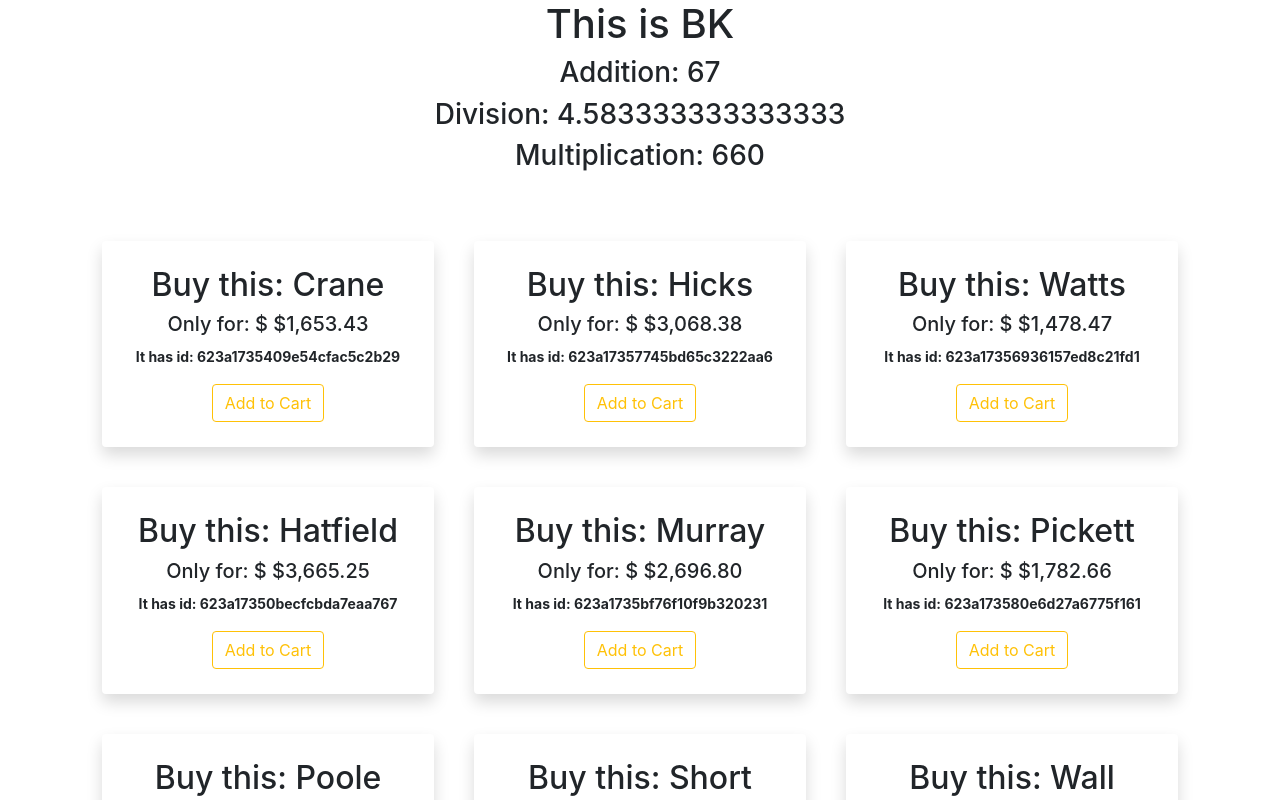
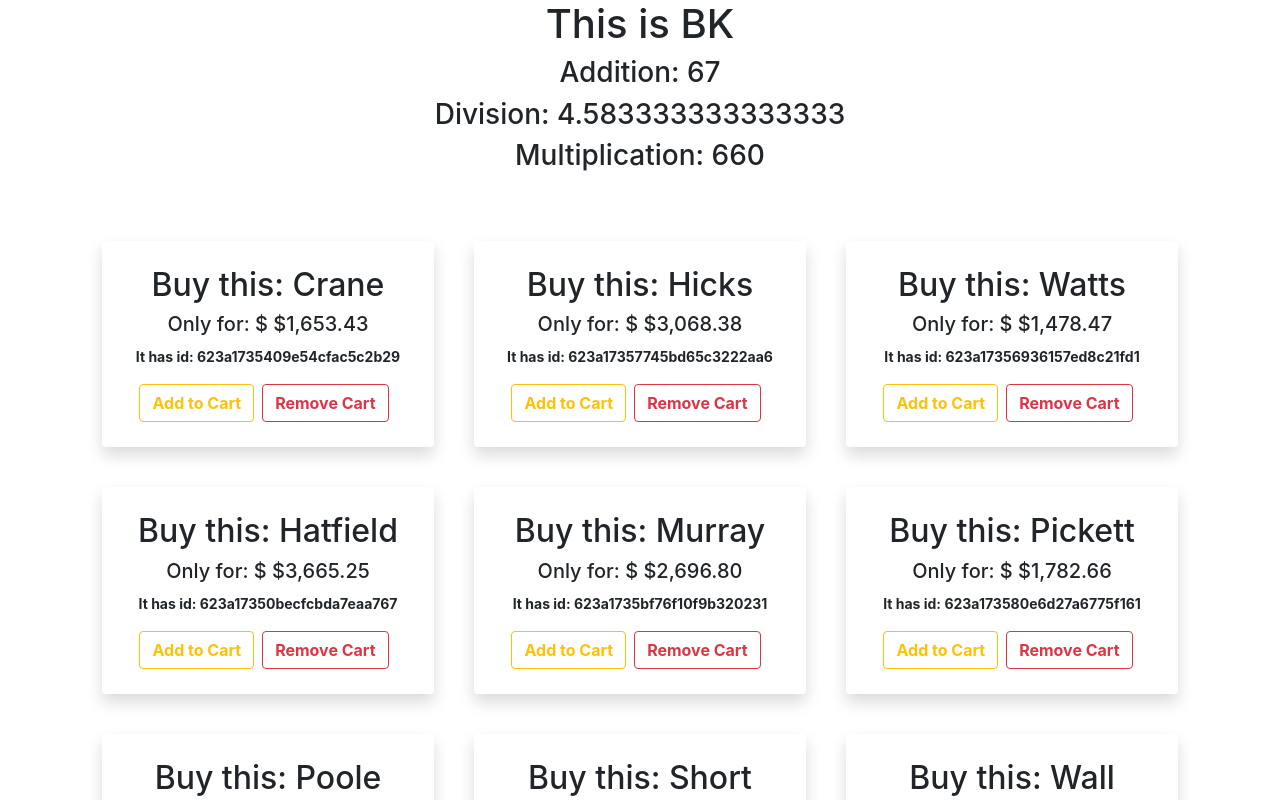
Before and after one commit to khadiza21/react-storage-and-handler, a React (Create React App) app: page / in a window 1280 px wide. Shown: the top 800 px of the page. Built offline with nearby package versions, Linux system fonts and the light colour scheme.

Commit message:
remove cart property or object  in local storage

```diff
--- a/src/components/Cosmetic/Cosmetic.js
+++ b/src/components/Cosmetic/Cosmetic.js
@@ -1,12 +1,16 @@
 import React from "react";
-import { addToDb } from "../../utilities/fakedb";
+import { addToDb, removeFromDb } from "../../utilities/fakedb";
 import "./Cosmetic.css";
 const Cosmetic = (props) => {
   const { name, price, id } = props.cosmetic;
   const addToCart = (id) => {
     // console.log(id);
     // localStorage.setItem(id, 1);
-    addToDb(id)
+    addToDb(id);
+  };
+
+  const removeFromCart = (id) => {
+    removeFromDb(id);
   };
   //const addToCartWithParam = () => addToCart(id);
   return (
@@ -20,9 +24,16 @@ const Cosmetic = (props) => {
       {/* ShortCurt */}
       <button
         onClick={() => addToCart(id)}
-        className="btn btn-outline-warning "
+        className="btn btn-outline-warning fw-bold"
       >
         Add to Cart{" "}
+      </button>
+
+      <button
+        onClick={() => removeFromCart(id)}
+        className="btn btn-outline-danger fw-bold mx-2"
+      >
+        Remove Cart
       </button>
     </div>
   );
--- a/src/utilities/fakedb.js
+++ b/src/utilities/fakedb.js
@@ -31,4 +31,19 @@ const addToDb = (id) => {
 
   localStorage.setItem("shopping-cart", JSON.stringify(shoppingCart));
 };
-export { addToDb };
+
+const removeFromDb = (id) => {
+  const storedCart = localStorage.getItem("shopping-cart");
+  if (storedCart) {
+    const shoppingCart = JSON.parse(storedCart);
+    if (id in shoppingCart) {
+      delete shoppingCart[id];
+      localStorage.setItem("shopping-cart", JSON.stringify(shoppingCart));
+    }
+  }
+};
+
+const deleteShoppingCart = () => {
+  localStorage.removeItem("shopping-cart");
+};
+export { addToDb, removeFromDb, deleteShoppingCart };
```
